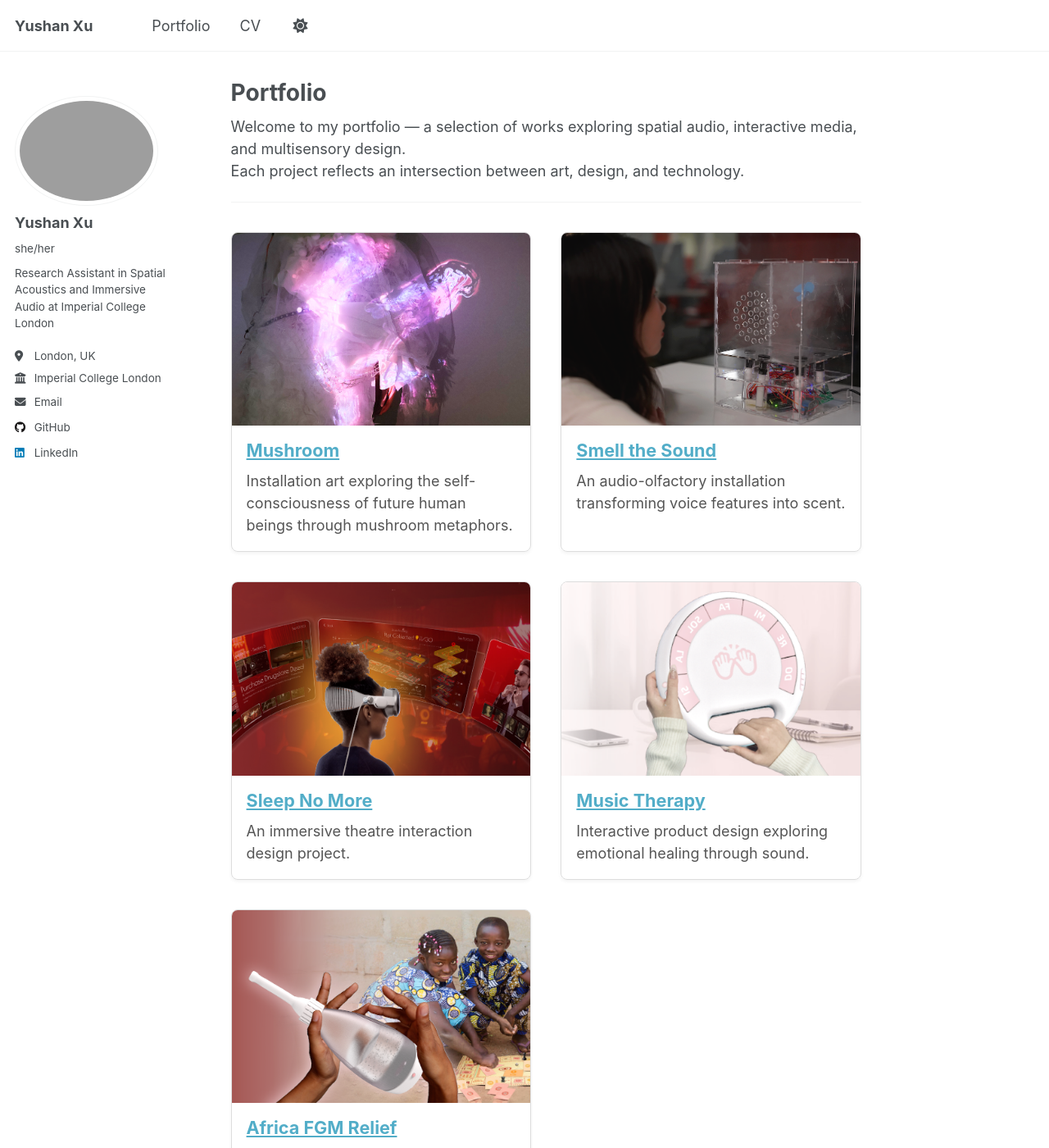
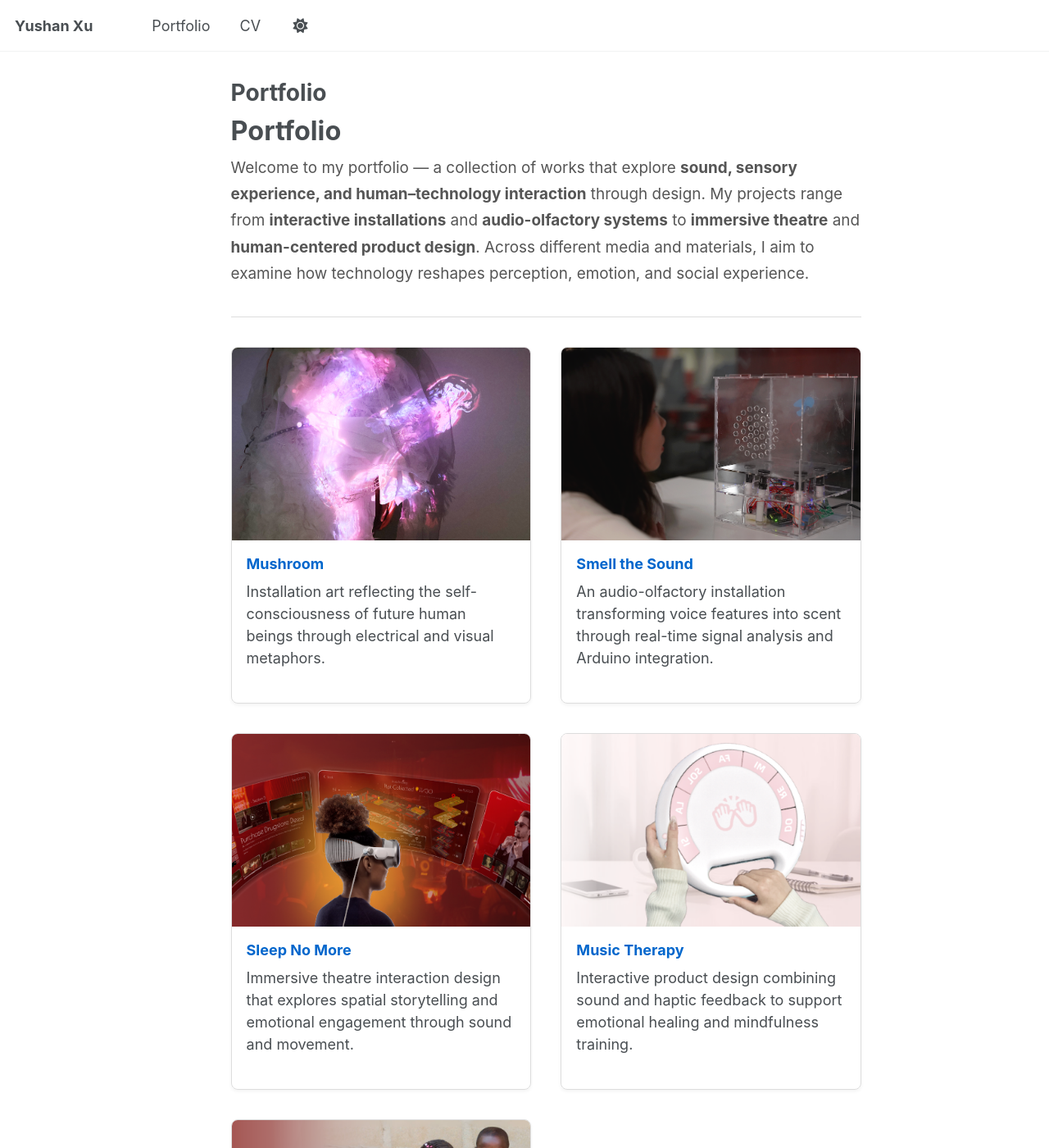
Before and after one commit to Yushan-Xu/Yushan-Xu.github.io, a Jekyll site: the page built from _pages/portfolio.md, in a window 1280 px wide and 1400 px high. Shown: the whole window at 82% size. Built offline with Jekyll 4.4.1, drawn with Linux system fonts in a browser that asks for light colours; a script that is not in the unit is left out; some of the changed text lies outside the part shown.

Commit message:
Update portfolio.md

```diff
--- a/_pages/portfolio.md
+++ b/_pages/portfolio.md
@@ -2,100 +2,63 @@
 layout: single
 title: "Portfolio"
 permalink: /portfolio/
-author_profile: true
+author_profile: false
+classes: wide
 ---
 
-Welcome to my portfolio — a selection of works exploring spatial audio, interactive media, and multisensory design.
-Each project reflects an intersection between art, design, and technology.
+<section style="max-width: 900px; margin: 0 auto;">
 
----
+<h1 style="font-weight:700; font-size:1.8rem; margin-bottom:0.5rem;">Portfolio</h1>
+<p style="color:#555; font-size:1.05rem; line-height:1.7;">
+Welcome to my portfolio — a collection of works that explore <b>sound, sensory experience, and human–technology interaction</b> through design.
+My projects range from <b>interactive installations</b> and <b>audio-olfactory systems</b> to <b>immersive theatre</b> and <b>human-centered product design</b>.
+Across different media and materials, I aim to examine how technology reshapes perception, emotion, and social experience.
+</p>
 
-<style>
-.portfolio-grid {
-  display: grid;
-  grid-template-columns: repeat(auto-fit, minmax(320px, 1fr));
-  gap: 2rem;
-  margin-top: 2rem;
-}
-.portfolio-card {
-  border: 1px solid #ddd;
-  border-radius: 8px;
-  overflow: hidden;
-  box-shadow: 0 2px 4px rgba(0,0,0,0.05);
-  transition: transform 0.2s ease, box-shadow 0.2s ease;
-}
-.portfolio-card:hover {
-  transform: translateY(-4px);
-  box-shadow: 0 4px 10px rgba(0,0,0,0.1);
-}
-.portfolio-card img {
-  width: 100%;
-  height: auto;
-  display: block;
-}
-.portfolio-card .info {
-  padding: 1rem;
-}
-.portfolio-card .info h3 {
-  margin-top: 0;
-  font-size: 1.2rem;
-}
-.portfolio-card .info p {
-  margin-bottom: 0;
-  color: #555;
-}
-</style>
+<hr style="margin:2rem 0; border:none; border-top:1px solid #ddd;">
 
-<div class="portfolio-grid">
+<div class="portfolio-grid" style="display:grid; grid-template-columns:repeat(auto-fit,minmax(320px,1fr)); gap:2rem;">
 
-  <div class="portfolio-card">
-    <a href="/_portfolio/Mushroom/">
-      <img src="/images/Mushroom_Cover.png" alt="Mushroom">
-    </a>
-    <div class="info">
-      <h3><a href="/_portfolio/Mushroom/">Mushroom</a></h3>
-      <p>Installation art exploring the self-consciousness of future human beings through mushroom metaphors.</p>
+  <div class="portfolio-card" style="border:1px solid #ddd; border-radius:8px; overflow:hidden; box-shadow:0 2px 4px rgba(0,0,0,0.05); transition:transform 0.2s ease, box-shadow 0.2s ease;">
+    <a href="/_portfolio/Mushroom/"><img src="/images/Mushroom_Cover.png" alt="Mushroom" style="width:100%; display:block;"></a>
+    <div style="padding:1rem;">
+      <h3 style="margin-top:0;"><a href="/_portfolio/Mushroom/" style="text-decoration:none; color:#0066cc;">Mushroom</a></h3>
+      <p>Installation art reflecting the self-consciousness of future human beings through electrical and visual metaphors.</p>
     </div>
   </div>
 
-  <div class="portfolio-card">
-    <a href="/_portfolio/SmellTheSound/">
-      <img src="/images/SmellTheSound_Cover.png" alt="Smell the Sound">
-    </a>
-    <div class="info">
-      <h3><a href="/_portfolio/SmellTheSound/">Smell the Sound</a></h3>
-      <p>An audio-olfactory installation transforming voice features into scent.</p>
+  <div class="portfolio-card" style="border:1px solid #ddd; border-radius:8px; overflow:hidden; box-shadow:0 2px 4px rgba(0,0,0,0.05); transition:transform 0.2s ease, box-shadow 0.2s ease;">
+    <a href="/_portfolio/SmellTheSound/"><img src="/images/SmellTheSound_Cover.png" alt="Smell the Sound" style="width:100%; display:block;"></a>
+    <div style="padding:1rem;">
+      <h3 style="margin-top:0;"><a href="/_portfolio/SmellTheSound/" style="text-decoration:none; color:#0066cc;">Smell the Sound</a></h3>
+      <p>An audio-olfactory installation transforming voice features into scent through real-time signal analysis and Arduino integration.</p>
     </div>
   </div>
 
-  <div class="portfolio-card">
-    <a href="/_portfolio/SleepNoMore/">
-      <img src="/images/SleepNoMore_Cover.png" alt="Sleep No More">
-    </a>
-    <div class="info">
-      <h3><a href="/_portfolio/SleepNoMore/">Sleep No More</a></h3>
-      <p>An immersive theatre interaction design project.</p>
+  <div class="portfolio-card" style="border:1px solid #ddd; border-radius:8px; overflow:hidden; box-shadow:0 2px 4px rgba(0,0,0,0.05); transition:transform 0.2s ease, box-shadow 0.2s ease;">
+    <a href="/_portfolio/SleepNoMore/"><img src="/images/SleepNoMore_Cover.png" alt="Sleep No More" style="width:100%; display:block;"></a>
+    <div style="padding:1rem;">
+      <h3 style="margin-top:0;"><a href="/_portfolio/SleepNoMore/" style="text-decoration:none; color:#0066cc;">Sleep No More</a></h3>
+      <p>Immersive theatre interaction design that explores spatial storytelling and emotional engagement through sound and movement.</p>
     </div>
   </div>
 
-  <div class="portfolio-card">
-    <a href="/_portfolio/MusicTherapy/">
-      <img src="/images/MusicTherapy_Cover.png" alt="Music Therapy">
-    </a>
-    <div class="info">
-      <h3><a href="/_portfolio/MusicTherapy/">Music Therapy</a></h3>
-      <p>Interactive product design exploring emotional healing through sound.</p>
+  <div class="portfolio-card" style="border:1px solid #ddd; border-radius:8px; overflow:hidden; box-shadow:0 2px 4px rgba(0,0,0,0.05); transition:transform 0.2s ease, box-shadow 0.2s ease;">
+    <a href="/_portfolio/MusicTherapy/"><img src="/images/MusicTherapy_Cover.png" alt="Music Therapy" style="width:100%; display:block;"></a>
+    <div style="padding:1rem;">
+      <h3 style="margin-top:0;"><a href="/_portfolio/MusicTherapy/" style="text-decoration:none; color:#0066cc;">Music Therapy</a></h3>
+      <p>Interactive product design combining sound and haptic feedback to support emotional healing and mindfulness training.</p>
     </div>
   </div>
 
-  <div class="portfolio-card">
-    <a href="/_portfolio/AfricaFGMRelief/">
-      <img src="/images/AfricaFGMRelief_Cover.png" alt="Africa FGM Relief">
-    </a>
-    <div class="info">
-      <h3><a href="/_portfolio/AfricaFGMRelief/">Africa FGM Relief</a></h3>
-      <p>Service and product design for women’s health and empowerment in Africa.</p>
+  <div class="portfolio-card" style="border:1px solid #ddd; border-radius:8px; overflow:hidden; box-shadow:0 2px 4px rgba(0,0,0,0.05); transition:transform 0.2s ease, box-shadow 0.2s ease;">
+    <a href="/_portfolio/AfricaFGMRelief/"><img src="/images/AfricaFGMRelief_Cover.png" alt="Africa FGM Relief" style="width:100%; display:block;"></a>
+    <div style="padding:1rem;">
+      <h3 style="margin-top:0;"><a href="/_portfolio/AfricaFGMRelief/" style="text-decoration:none; color:#0066cc;">Africa FGM Relief</a></h3>
+      <p>Human-centered design proposal addressing post-FGM recovery and women’s empowerment through accessible healthcare tools.</p>
     </div>
   </div>
 
 </div>
+
+</section>
```
